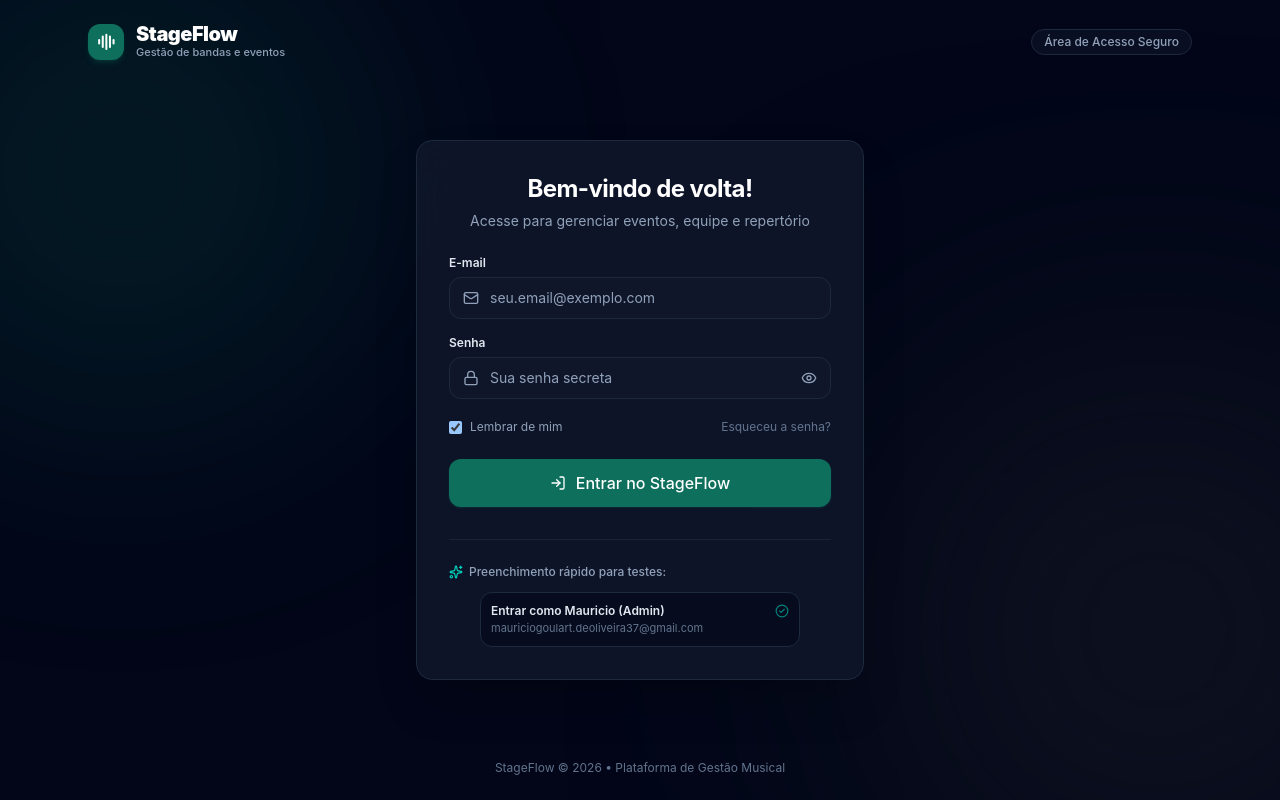
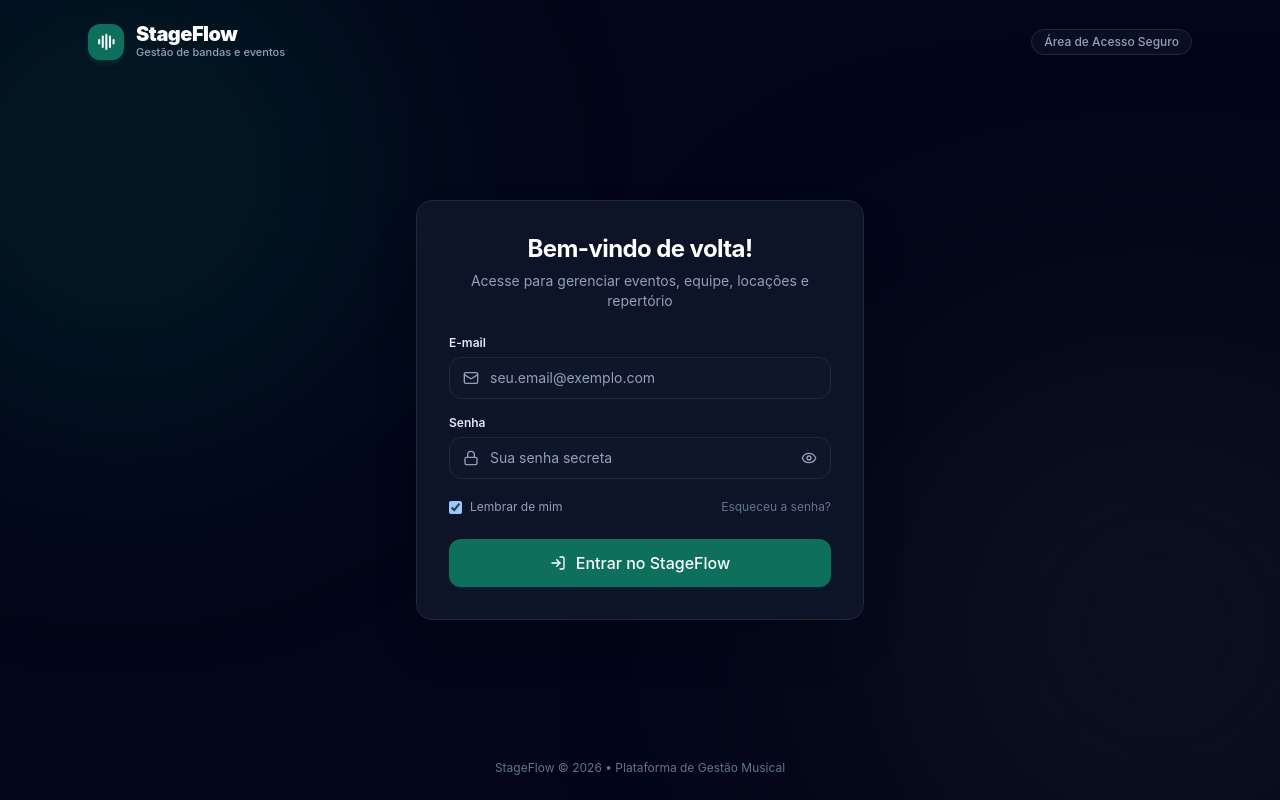
Before and after one commit to Mauricio-G-Oliveira/stageflow, a React (Vite) app: page /login in a window 1280 px wide. Built offline with nearby package versions, Linux system fonts and the light colour scheme.

Commit message:
fix: remover caixa de preenchimento rapido com senha antiga do login

```diff
--- a/src/pages/Login/LoginPage.tsx
+++ b/src/pages/Login/LoginPage.tsx
@@ -1,6 +1,6 @@
 import { useState, type FormEvent } from 'react'
 import { useNavigate } from 'react-router-dom'
-import { Mail, Lock, Eye, EyeOff, LogIn, AlertCircle, Sparkles, CheckCircle2 } from 'lucide-react'
+import { Mail, Lock, Eye, EyeOff, LogIn, AlertCircle } from 'lucide-react'
 import { useAuth } from '../../hooks/useAuth'
 import { Button } from '../../components/Button/Button'
 import { Input } from '../../components/Input/Input'
@@ -32,15 +32,6 @@ export function LoginPage() {
     }
   }
 
-  // Helper button to quickly test login as Admin
-  const handleQuickFill = (type: 'admin') => {
-    setError(null)
-    if (type === 'admin') {
-      setEmail('mauriciogoulart.deoliveira37@gmail.com')
-      setPassword('admin123')
-    }
-  }
-
   return (
     <div className="w-full space-y-6">
       <div className="bg-slate-900/90 border border-slate-800 rounded-2xl p-6 sm:p-8 shadow-2xl backdrop-blur-xl">
@@ -49,7 +40,7 @@ export function LoginPage() {
             Bem-vindo de volta!
           </h2>
           <p className="text-xs sm:text-sm text-slate-400">
-            Acesse para gerenciar eventos, equipe e repertório
+            Acesse para gerenciar eventos, equipe, locações e repertório
           </p>
         </div>
 
@@ -124,32 +115,6 @@ export function LoginPage() {
             Entrar no StageFlow
           </Button>
         </form>
-
-        {/* Quick Test Login Helpers */}
-        <div className="mt-8 pt-6 border-t border-slate-800/80">
-          <div className="flex items-center gap-1.5 text-xs text-slate-400 mb-3 font-medium">
-            <Sparkles className="w-3.5 h-3.5 text-teal-400" />
-            <span>Preenchimento rápido para testes:</span>
-          </div>
-
-          <div className="max-w-xs mx-auto">
-            <button
-              type="button"
-              onClick={() => handleQuickFill('admin')}
-              className="w-full p-2.5 rounded-xl border border-slate-800 bg-slate-950/60 hover:border-teal-500/50 hover:bg-teal-500/5 text-left transition-all text-xs group"
-            >
-              <div className="flex items-center justify-between">
-                <span className="font-semibold text-slate-200 group-hover:text-teal-300">
-                  Entrar como Mauricio (Admin)
-                </span>
-                <CheckCircle2 className="w-3.5 h-3.5 text-teal-400 opacity-60 group-hover:opacity-100" />
-              </div>
-              <span className="text-[11px] text-slate-500 block truncate mt-0.5">
-                mauriciogoulart.deoliveira37@gmail.com
-              </span>
-            </button>
-          </div>
-        </div>
       </div>
     </div>
   )
```
